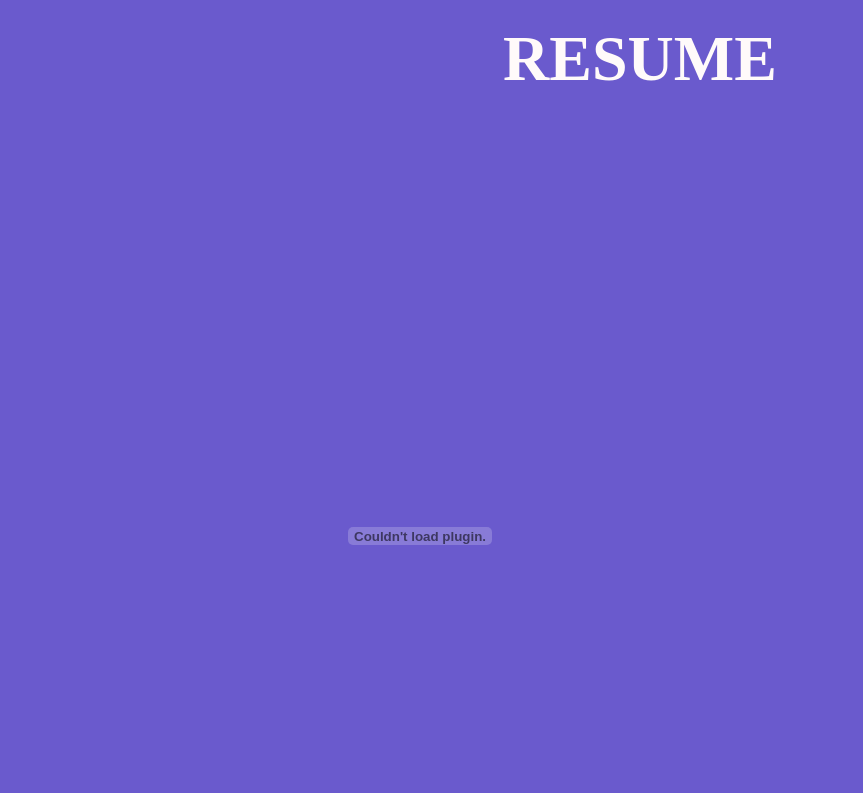
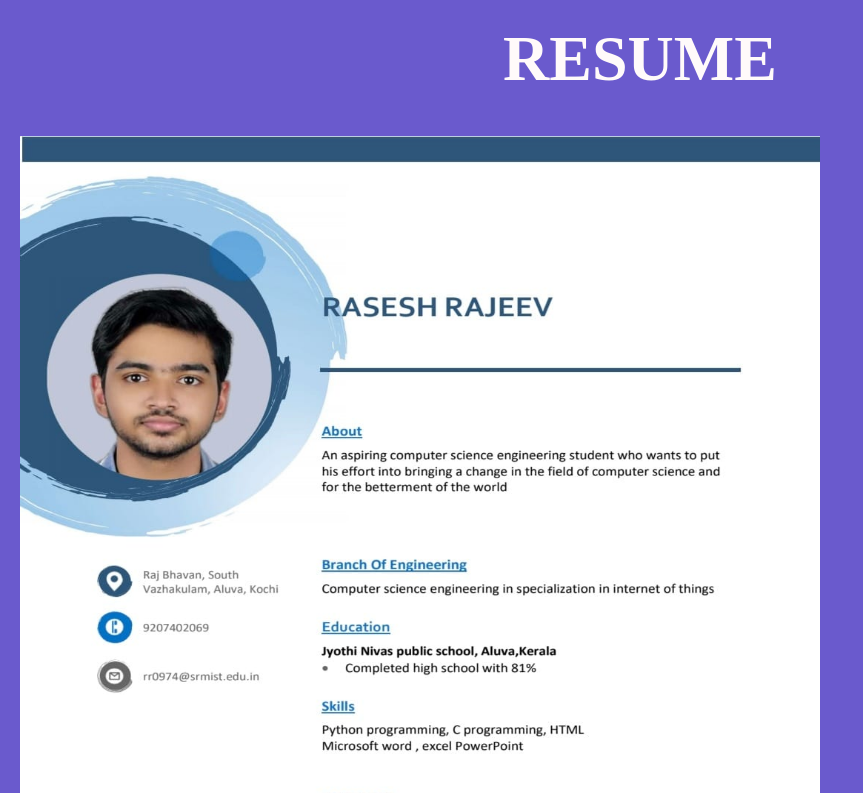
Before and after one commit to raseshrajeev/Portfolio-webpage, a plain HTML site: page index.html in a window 1280 px wide. Shown: the part 2800-3593 px from the top of the page, without its empty margins (0-863 px from the left). Drawn offline with Linux system fonts and the light colour scheme.

Commit message:
Update index.html

```diff
--- a/index.html
+++ b/index.html
@@ -70,7 +70,7 @@
     </section>
     <section id="resume">
         <h1 class="headings">RESUME</h1>
-        <embed src="cv_rasesh.pdf" width="800px" height="800px">
+        <img src="WhatsApp Image 2021-10-06 at 6.50.40 PM.jpeg" width="800px" height="950px">
 
     </section>
     <section id="contact">
```
